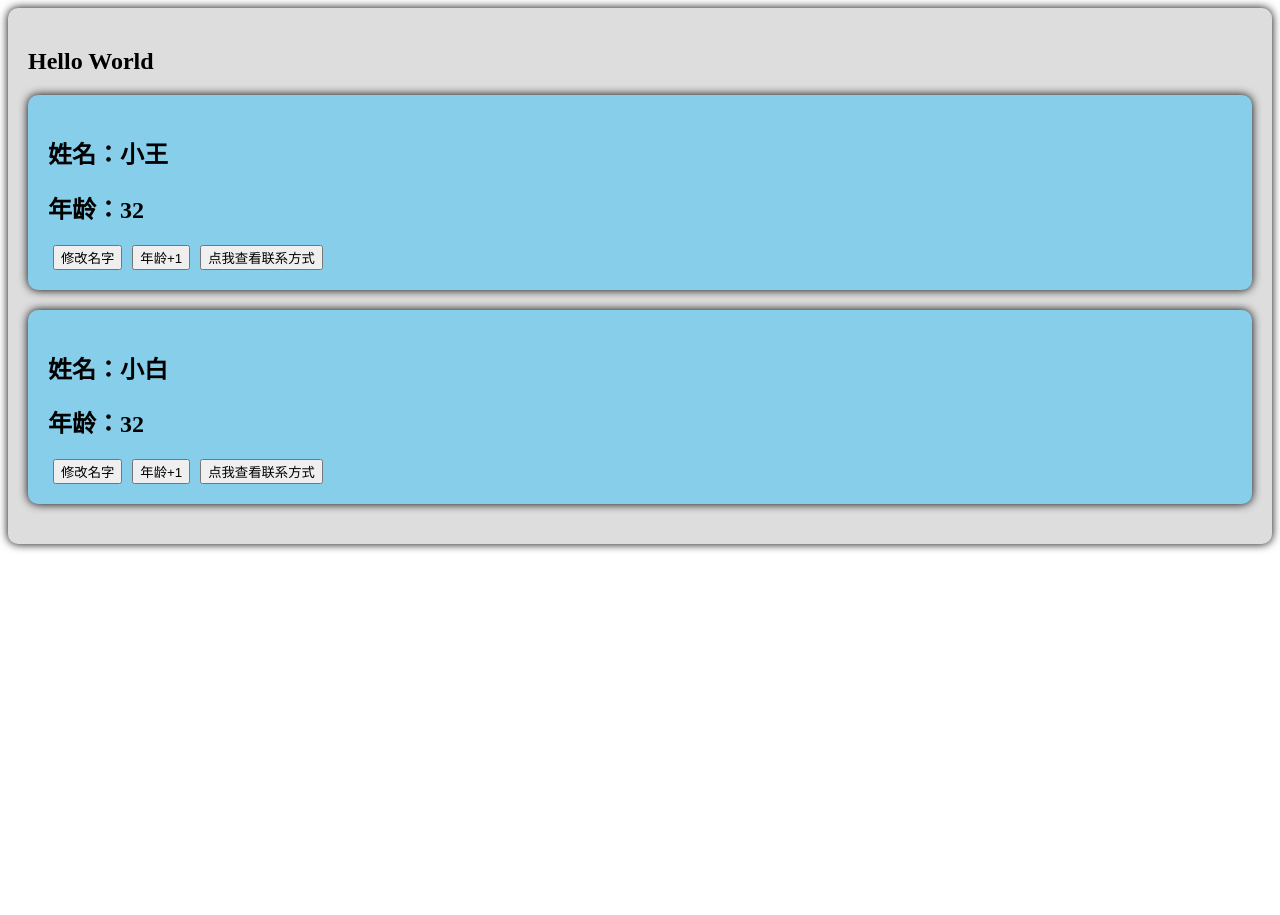
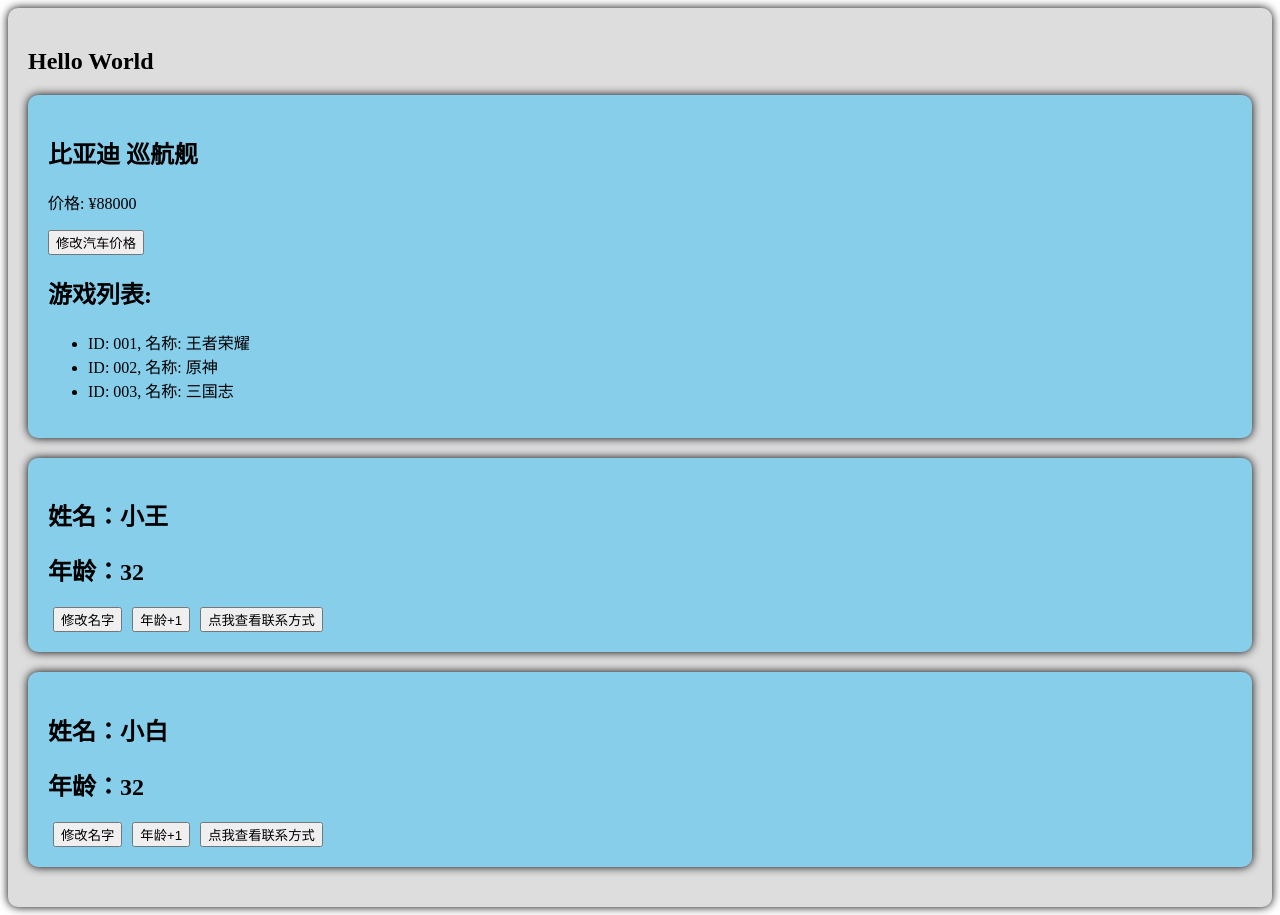
Before and after one commit to YouLe2016/vue3_first, a Vue app: page / in a window 1280 px wide. Before the commit the page ends 800 px from the top, so only its background shows below. Built offline with nearby package versions, Linux system fonts and the light colour scheme.

Commit message:
Add: reactive语法

```diff
--- a/src/App2.vue
+++ b/src/App2.vue
@@ -1,11 +1,13 @@
 <script setup lang="ts">
 import Person from "@/components/section1/Person.vue";
 import Person2 from "@/components/section1/Person2.vue";
+import Car from "@/components/section1/Car.vue";
 </script>
 
 <template>
   <div class="app">
     <h2>Hello World</h2>
+    <Car class="item"/>
     <Person2 class="item"/>
     <Person class="item"/>
   </div>
--- /dev/null
+++ b/src/components/section1/Car.vue
@@ -0,0 +1,44 @@
+<script setup lang="ts">
+import {reactive} from "vue";
+
+const car = reactive({brand: '比亚迪', name: '巡航舰', price: 88000})
+const games = reactive([
+  {id: '001', name: '王者荣耀'},
+  {id: '002', name: '原神'},
+  {id: '003', name: '三国志'},
+])
+
+function changeGames(id: string) {
+  // 1、直接改对象的属性，这个写法也行
+  // const game = games.find(it => it.id == id)
+  // game.name = '模拟小汽车'
+
+  // 2、数组中重新赋值对象，这个写法也行
+  const index = games.findIndex(it => it.id == id)
+  // 2.1、给数组赋值。这个写法也行
+  // games.splice(index, 1, {id: '004', name: '模拟小汽车'})
+  games[index] = {id: '004', name: '模拟小汽车'}
+}
+
+</script>
+
+<template>
+  <div class="car">
+    <h2>{{ car.brand }} {{ car.name }}</h2>
+    <p>价格: ¥{{ car.price }}</p>
+    <button @click="car.price += 1000">修改汽车价格</button>
+    <h2>游戏列表:</h2>
+    <ul>
+      <li v-for="game in games" :key='game.id' @click="changeGames(game.id)">ID: {{ game.id }}, 名称: {{ game.name }}</li>
+    </ul>
+  </div>
+</template>
+
+<style scoped>
+.car {
+  background-color: skyblue;
+  box-shadow: 0 0 10px;
+  border-radius: 10px;
+  padding: 20px;
+}
+</style>
```
